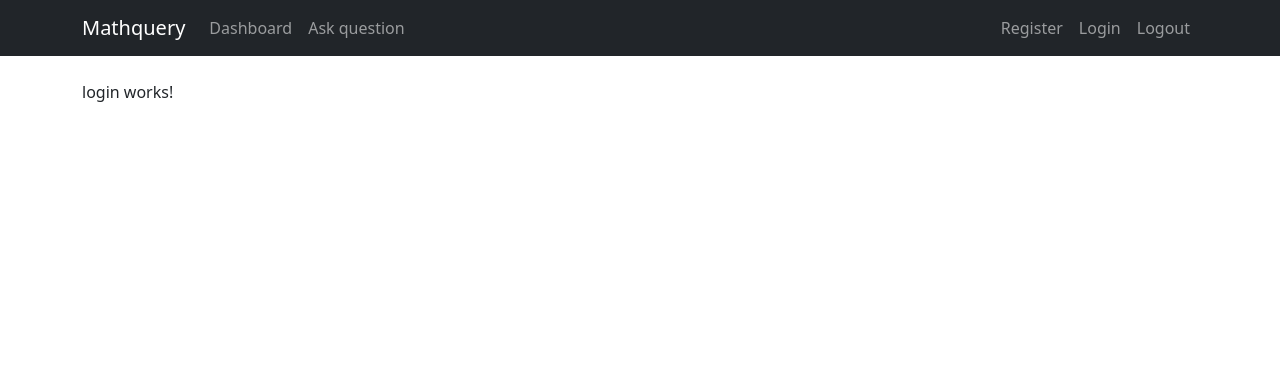
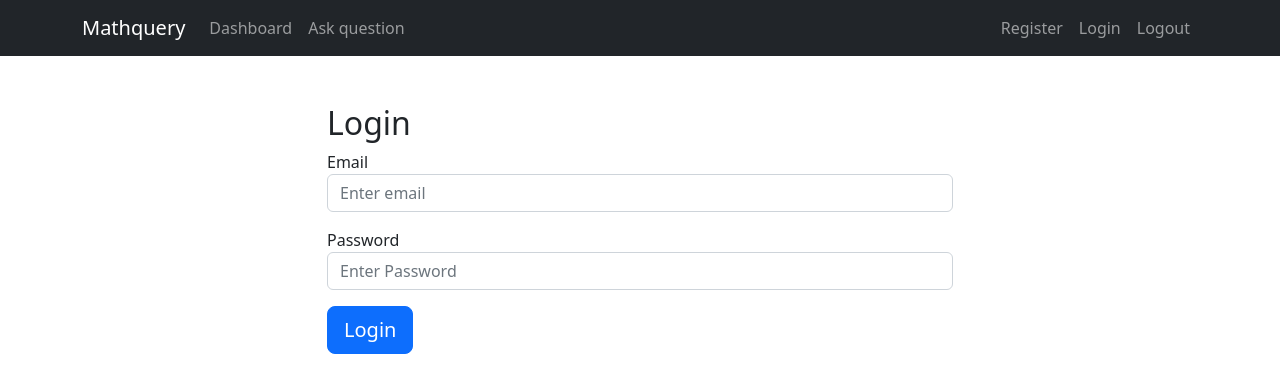
Before and after one commit to poh0/lut-fullstack, an Angular app in the folder project/mathquery/angular-src/: page /login in a window 1280 px wide. Shown: the top 392 px of the page. Built offline with nearby package versions, Linux system fonts and the light colour scheme.

Commit message:
Login component & validation

```diff
--- a/project/mathquery/angular-src/src/app/components/login/login.component.css
+++ b/project/mathquery/angular-src/src/app/components/login/login.component.css
@@ -0,0 +1 @@
+.container{ width: 650px !important;}
--- a/project/mathquery/angular-src/src/app/components/login/login.component.html
+++ b/project/mathquery/angular-src/src/app/components/login/login.component.html
@@ -1 +1,14 @@
-<p>login works!</p>
+<div class="container">
+    <h2 class="page-header mt-5" >Login</h2>
+    <form class="form-signin" (submit)="onLoginSubmit()" novalidate>
+        <div class="form-group mb-3">
+        <label for="Username">Email</label>
+        <input [(ngModel)]="password" type="email" class="form-control" placeholder="Enter email" name="username">
+        </div>
+        <div class="form-group mb-3">
+        <label for="Password">Password</label>
+        <input [(ngModel)]="password" type="password" class="form-control" placeholder="Enter Password" name="password">
+        </div>
+        <input class="btn btn-lg btn-primary" type="submit" value="Login">
+    </form>
+</div>
--- a/project/mathquery/angular-src/src/app/components/login/login.component.ts
+++ b/project/mathquery/angular-src/src/app/components/login/login.component.ts
@@ -1,4 +1,8 @@
 import { Component, OnInit } from '@angular/core';
+
+import { ValidateService } from 'src/app/services/validate.service';
+
+import { ToastrService } from 'ngx-toastr';
 
 @Component({
   selector: 'app-login',
@@ -7,9 +11,37 @@ import { Component, OnInit } from '@angular/core';
 })
 export class LoginComponent implements OnInit {
 
-  constructor() { }
+  email: string = ""
+  password: string = ""
+
+  constructor(
+    private validateService: ValidateService,
+    private toastr: ToastrService
+  ) { }
 
   ngOnInit(): void {
   }
 
+  onLoginSubmit() {
+
+    const user = {
+      email: this.email,
+      password: this.password
+    }
+
+    // required fields
+    if (!this.validateService.validateLogin(user)) {
+      this.toastr.error("Please add all fields", "Error")
+      return false
+    }
+
+    // validate email
+    if (!this.validateService.validateEmail(this.email)) {
+      this.toastr.error("Please use a valid email", "Error")
+      return false
+    }
+
+    return true
+  }
+
 }
--- a/project/mathquery/angular-src/src/app/services/validate.service.ts
+++ b/project/mathquery/angular-src/src/app/services/validate.service.ts
@@ -15,6 +15,14 @@ export class ValidateService {
     }
   }
 
+  validateLogin(user: any) {
+    if (!user.email ||!user.password) {
+      return false
+    } else {
+      return true
+    }
+  }
+
   validateEmail(email: string) {
     const re = /\S+@\S+\.\S+/;
     return re.test(email)
```
